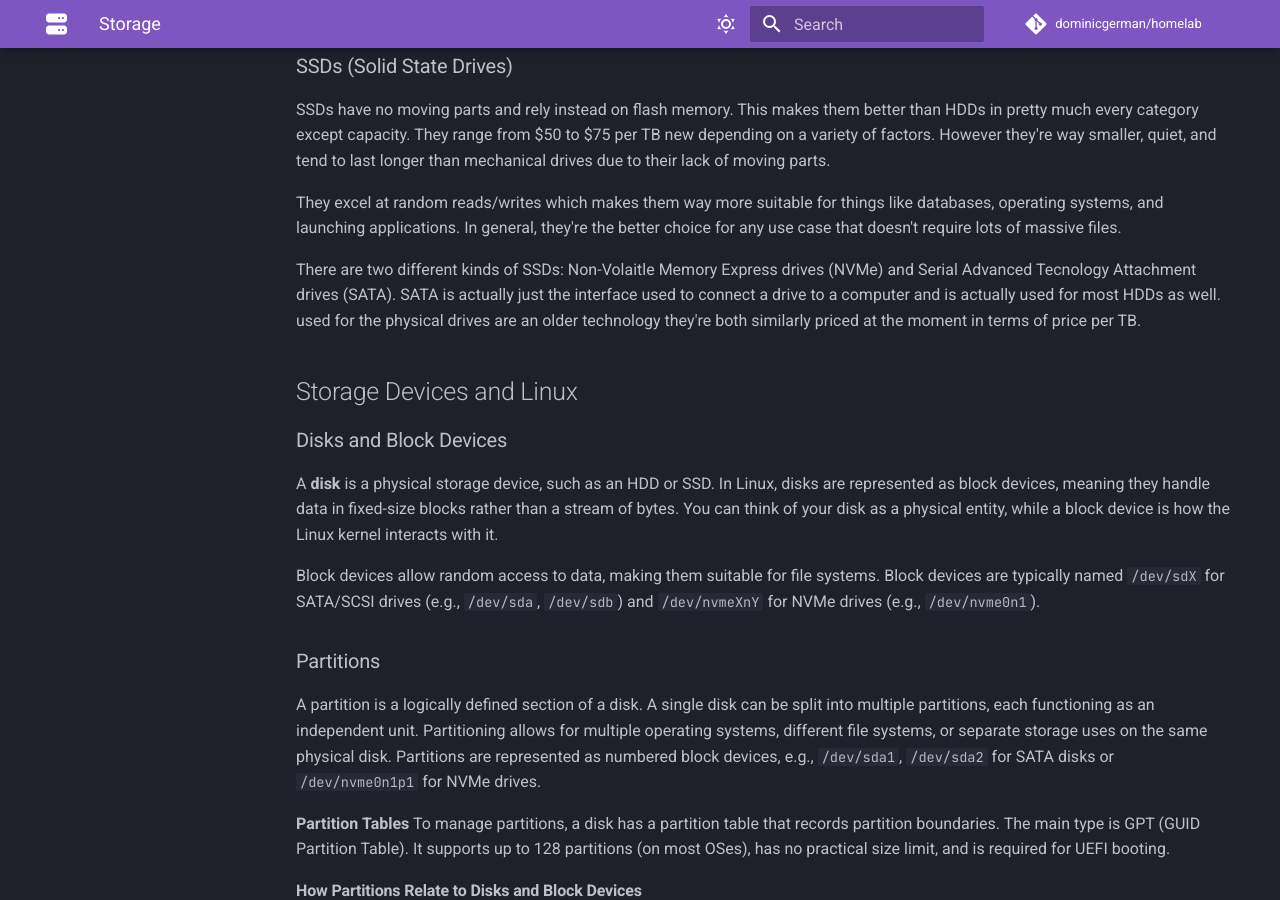
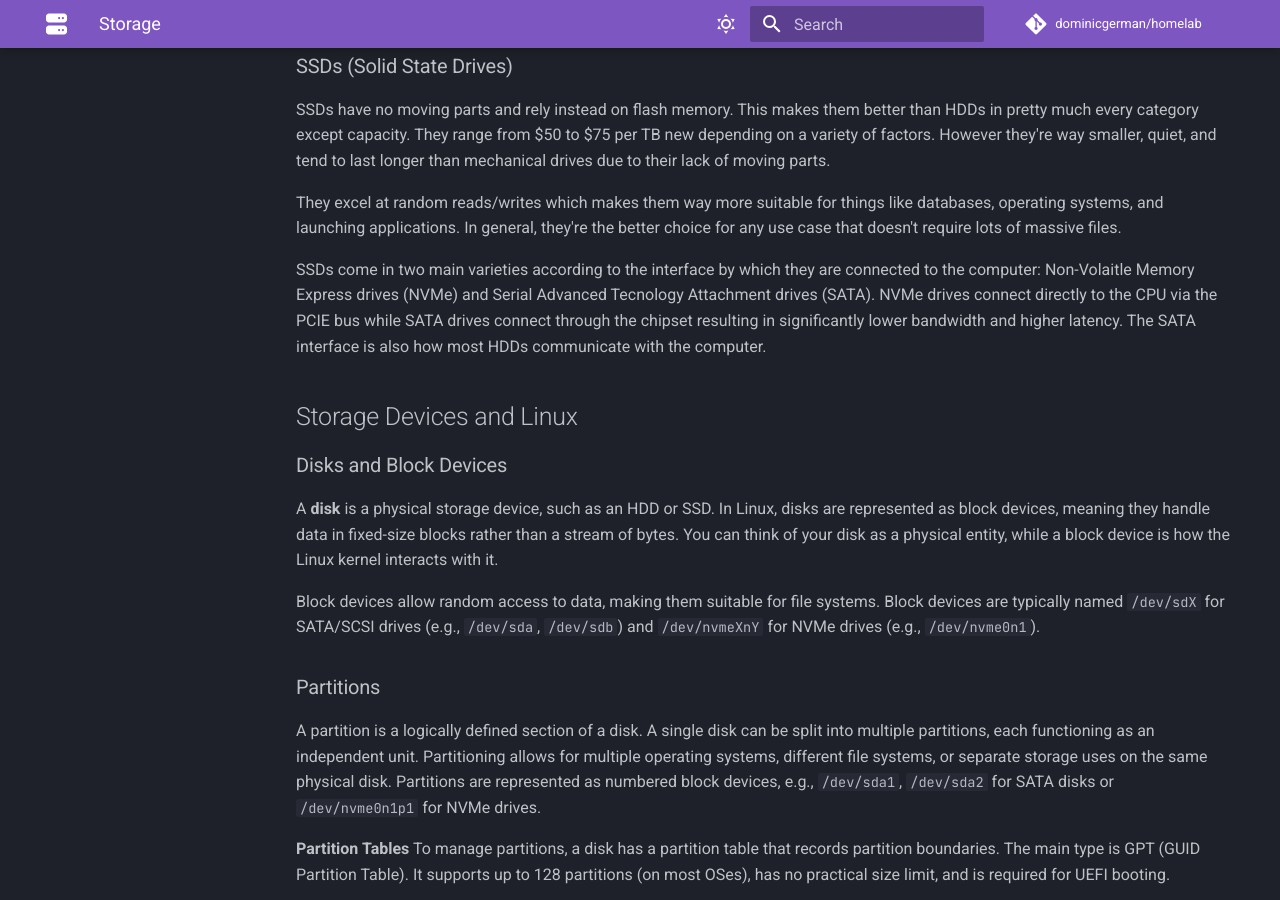
Before and after one commit to dominicgerman/homelab, an MkDocs documentation site: the page built from docs/topics/linuxstorage.md, in a window 1280 px wide and 900 px high, scrolled down 501 px. Built offline with MkDocs 1.6.1 and Material for MkDocs 9.7.7, drawn with Linux system fonts in a browser that asks for light colours; comment, search, counter and statistics services are not loaded.

Commit message:
Update linuxstorage.md

```diff
--- a/docs/topics/linuxstorage.md
+++ b/docs/topics/linuxstorage.md
@@ -14,7 +14,7 @@ SSDs have no moving parts and rely instead on flash memory. This makes them bett
 
 They excel at random reads/writes which makes them way more suitable for things like databases, operating systems, and launching applications. In general, they're the better choice for any use case that doesn't require lots of massive files.
 
-There are two different kinds of SSDs: Non-Volaitle Memory Express drives (NVMe) and Serial Advanced Tecnology Attachment drives (SATA). SATA is actually just the interface used to connect a drive to a computer and is actually used for most HDDs as well. used for the physical drives are an older technology  they're both similarly priced at the moment in terms of price per TB.
+SSDs come in two main varieties according to the interface by which they are connected to the computer: Non-Volaitle Memory Express drives (NVMe) and Serial Advanced Tecnology Attachment drives (SATA). NVMe drives connect directly to the CPU via the PCIE bus while SATA drives connect through the chipset resulting in significantly lower bandwidth and higher latency. The SATA interface is also how most HDDs communicate with the computer.
 
 ## Storage Devices and Linux
 
```
